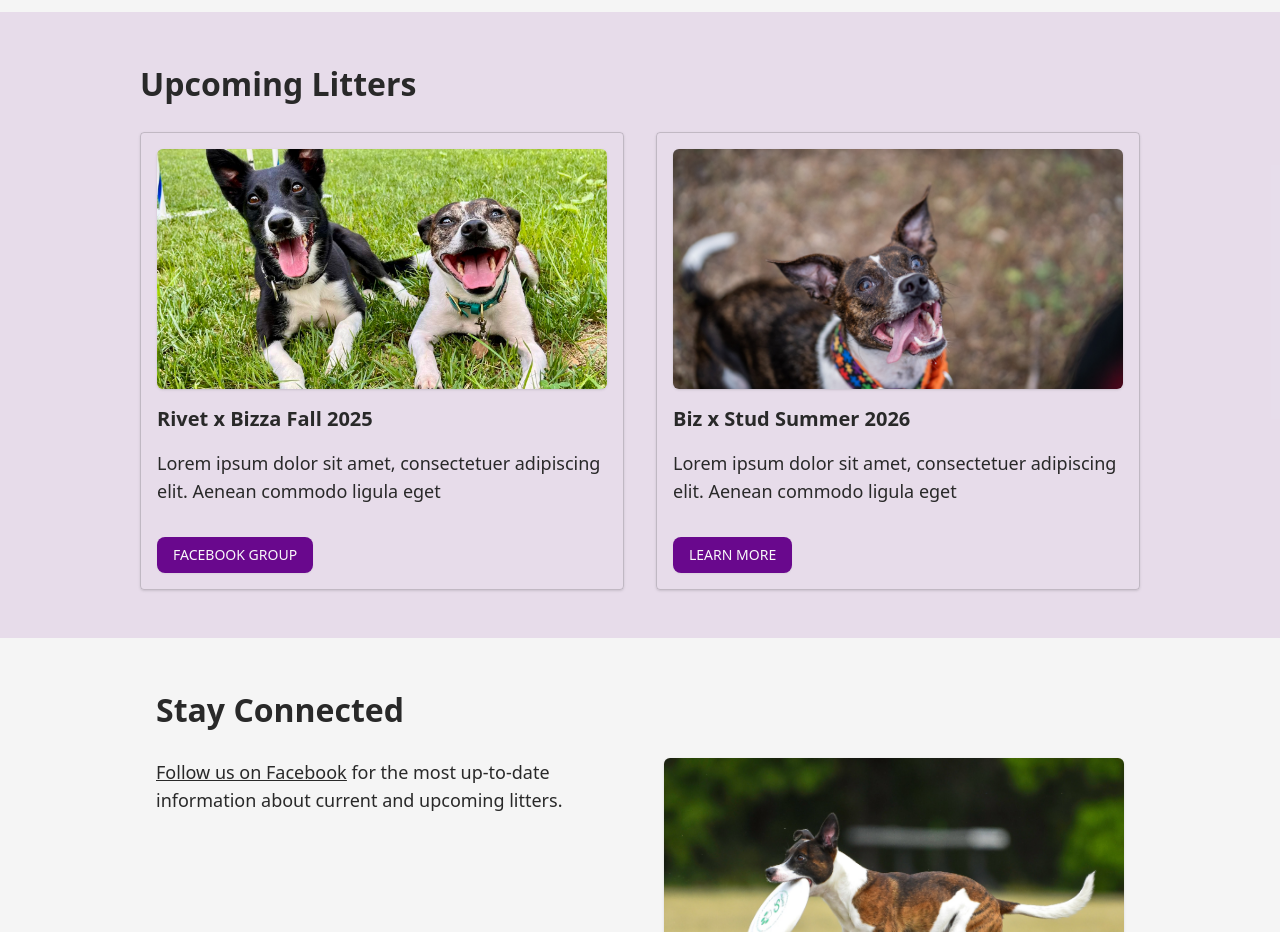
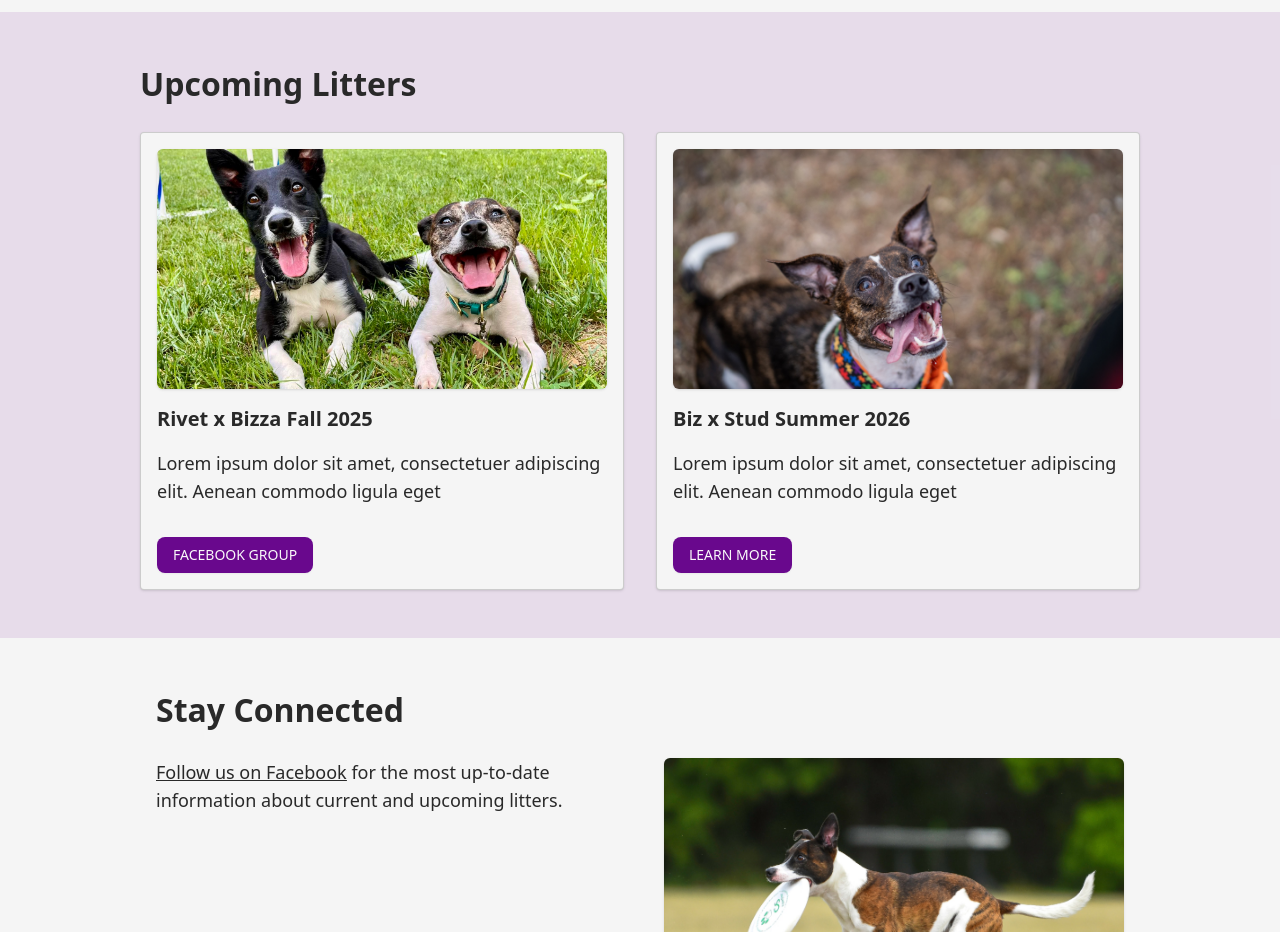
Before and after one commit to Danielle254/puzzle-dogs, a Next.js app: page / in a window 1280 px wide. Shown: the part 1360-2292 px from the top of the page. Built offline with nearby package versions, Linux system fonts and the light colour scheme; grey boxes are pictures that could not be loaded.

Commit message:
style: add white background to upcoming litters cards

```diff
--- a/app/components/UpcomingLitters.tsx
+++ b/app/components/UpcomingLitters.tsx
@@ -7,7 +7,7 @@ export default function UpcomingLitters() {
       <div className="max-w-[1000px] mx-auto ">
         <h2>Upcoming Litters</h2>
         <div className="grid grid-cols-1 md:grid-cols-2 gap-8">
-          <article className="border border-foreground/20 rounded shadow p-4">
+          <article className="border border-foreground/20 rounded shadow p-4 bg-background">
             <img
               src="/images/rivetXbizza.jpg"
               className="shadow rounded-sm w-full h-60 object-cover object-center"
@@ -26,7 +26,7 @@ export default function UpcomingLitters() {
               </Link>
             </Button>
           </article>
-          <article className="border border-foreground/20 rounded shadow p-4">
+          <article className="border border-foreground/20 rounded shadow p-4 bg-background">
             <img
               src="/images/biz_profile.jpg"
               className="shadow rounded-sm w-full h-60 object-cover object-center"
```
